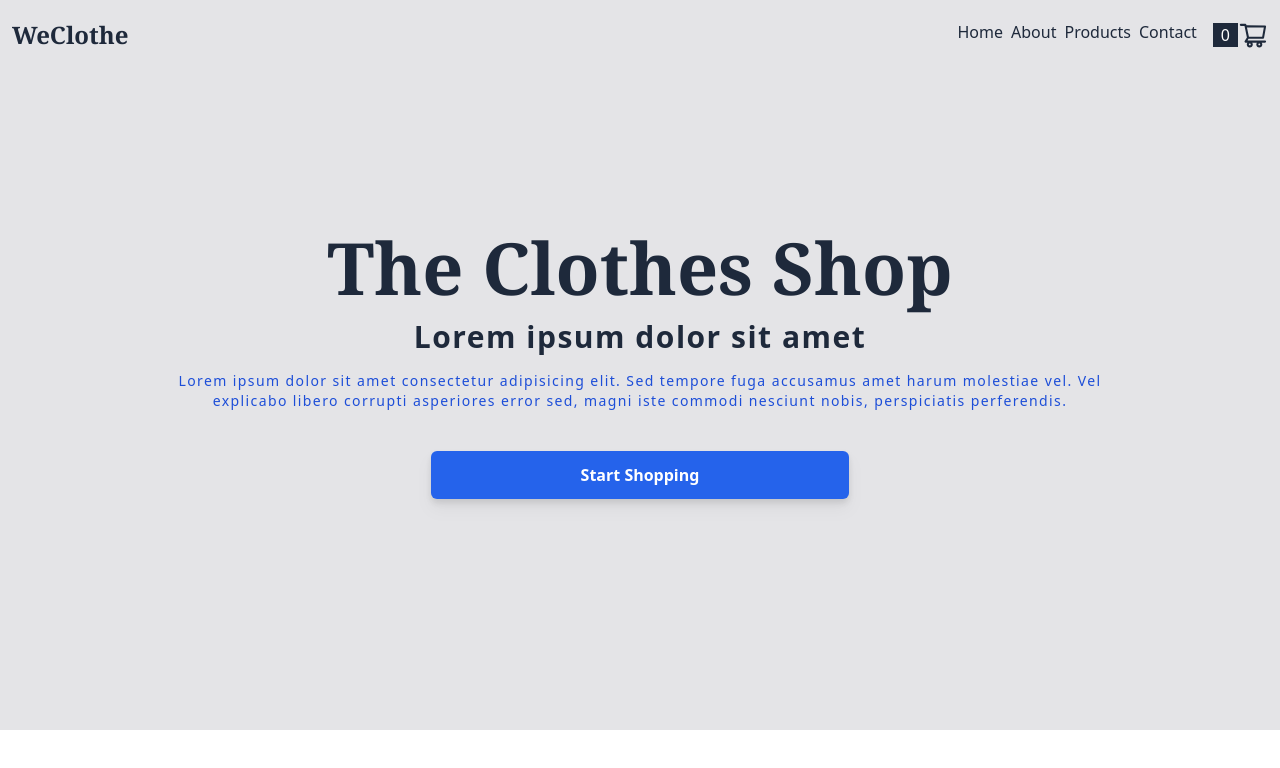
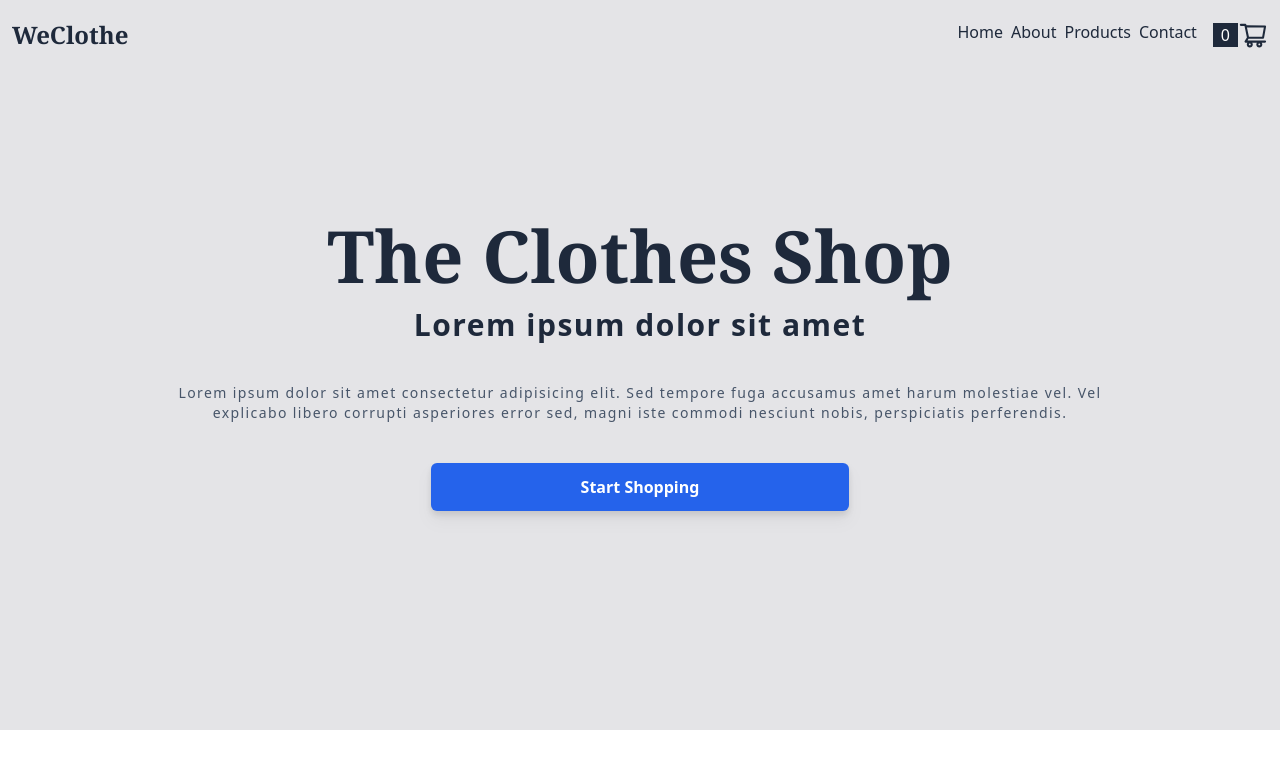
Before and after one commit to androyt1/react-shopping-cart, a React (Create React App) app: page / in a window 1280 px wide. Shown: the top 768 px of the page. Built offline with nearby package versions, Linux system fonts and the light colour scheme.

Commit message:
first commit

```diff
--- a/src/pages/Home.js
+++ b/src/pages/Home.js
@@ -9,7 +9,7 @@ const Home = () => {
             <div className='w-full flex flex-col justify-center items-center text-center '>
             <h1 className='text-3xl md:text-5xl lg:text-7xl font-bold text-slate-800 font-serif'>The Clothes Shop</h1>
             <h3 className='text-xl md:text-3xl mt-4 tracking-wider font-semibold text-slate-800'>Lorem ipsum dolor sit amet</h3>
-            <p className='md:w-3/4 mt-4 text-sm tracking-widest text-blue-700'>Lorem ipsum dolor sit amet consectetur adipisicing elit. Sed tempore fuga accusamus amet harum molestiae vel. Vel explicabo libero corrupti asperiores error sed, magni iste commodi nesciunt nobis, perspiciatis perferendis.</p>
+            <p className='md:w-3/4 mt-10 text-sm tracking-widest text-slate-600'>Lorem ipsum dolor sit amet consectetur adipisicing elit. Sed tempore fuga accusamus amet harum molestiae vel. Vel explicabo libero corrupti asperiores error sed, magni iste commodi nesciunt nobis, perspiciatis perferendis.</p>
 
             <button className='mt-10 w-2/3 md:w-1/3 bg-blue-600 text-white font-semibold px-3 py-3 rounded-md drop-shadow-lg' onClick={()=>{navigate('/products')}}>Start Shopping</button>
             </div>
```
